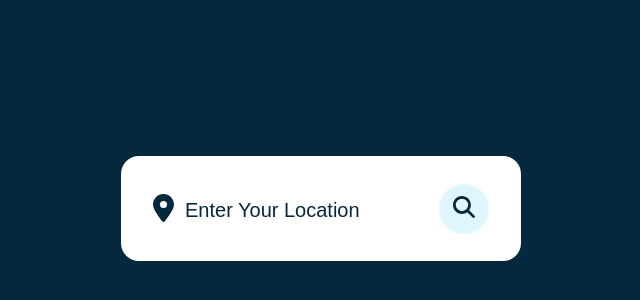
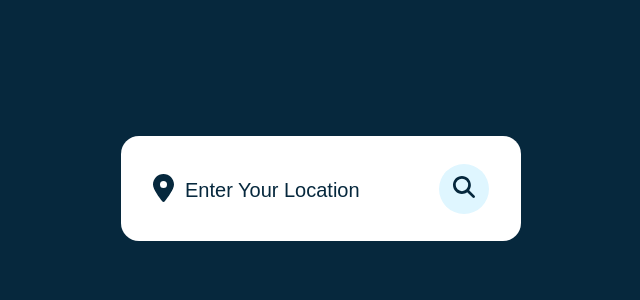
Before and after one commit to Vishnu1017/my-app, a React (Create React App) app: page / in a window 1280 px wide. Shown: the part 192-492 px from the top of the page, without its empty margins (319-959 px from the left). Built offline with nearby package versions, Linux system fonts and the light colour scheme.

Commit message:
some chages

```diff
--- a/src/App.css
+++ b/src/App.css
@@ -7,7 +7,7 @@
 }
 
 body{
-  height: 100vh;
+  height: 95vh;
   display: flex;
   align-items: center;
   justify-content: center;
@@ -184,10 +184,14 @@ body{
 }
 
 /* Responsive styles */
-@media screen and (max-width: 768px) {
+@media screen and (max-width: 844px) {
   .container {
     width: 90%; /* Adjust the container width for smaller screens */
     margin: auto;
+  }
+
+  .body{
+    height: 10vh;
   }
 
   .humidity .wind .uv-index{
```
